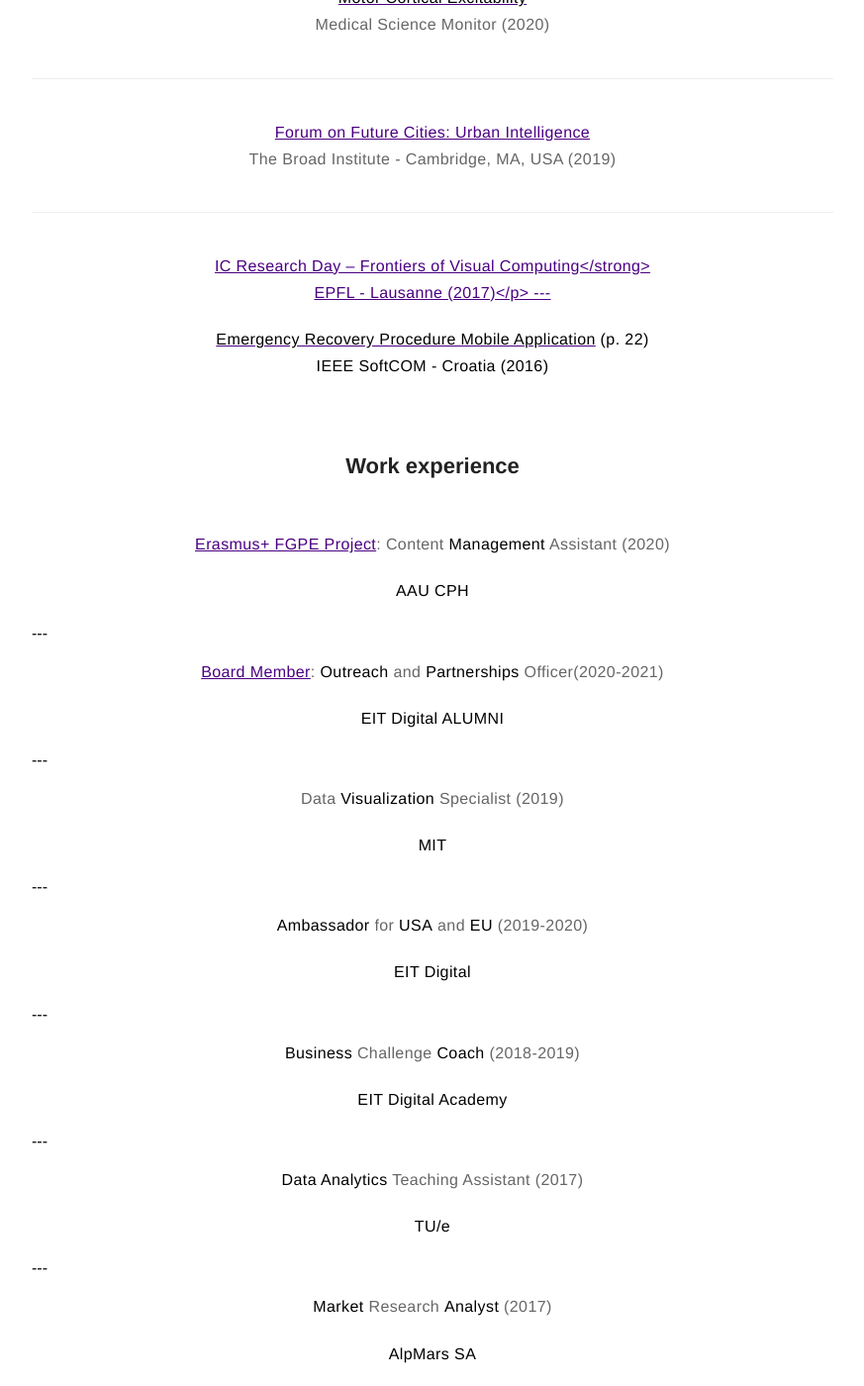
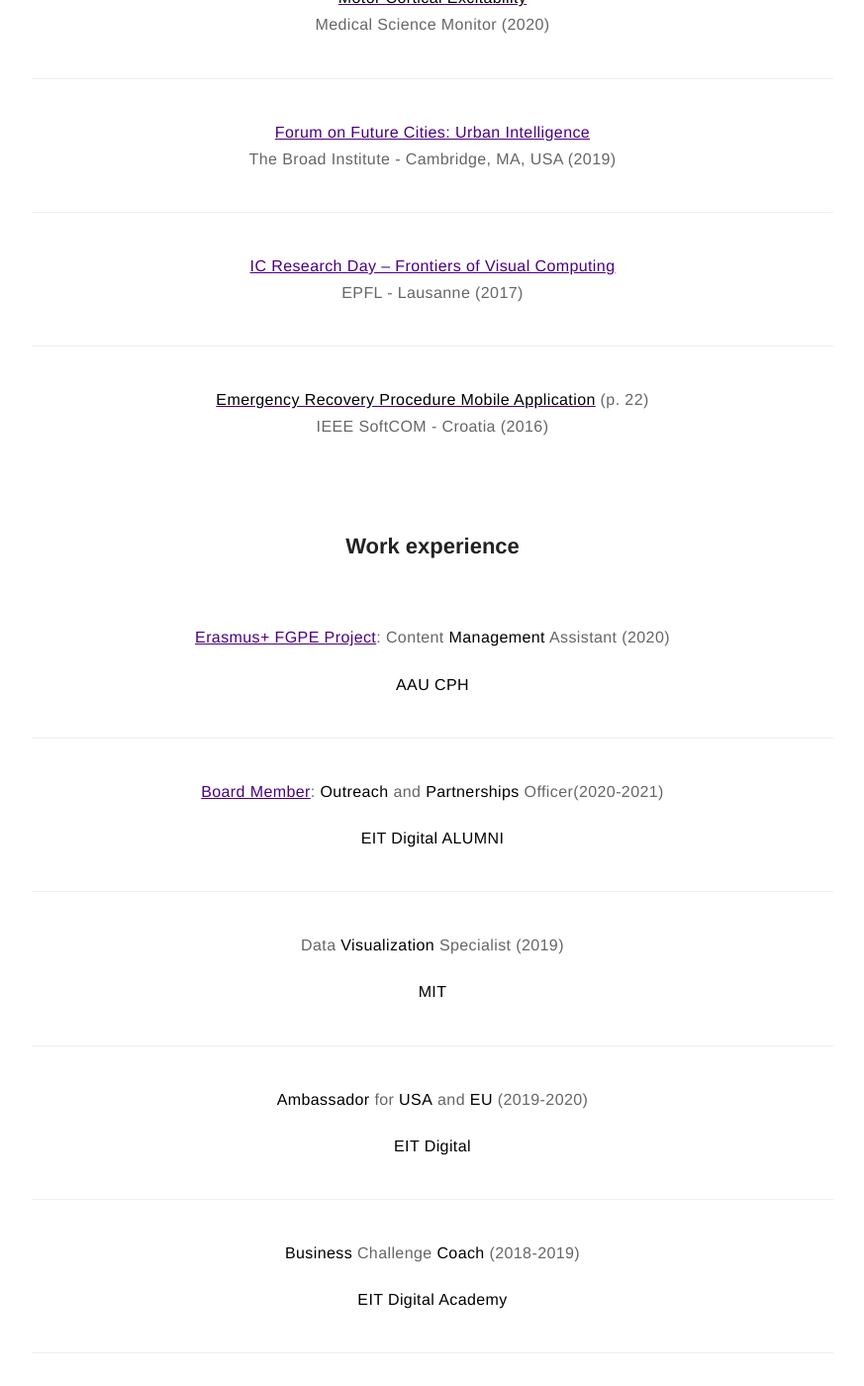
Before and after one commit to dljubenk/dljubenk.github.io, a Jekyll site: the page built from about.md, in a window 1280 px wide and 1400 px high, scrolled down 1259 px. Shown: the whole window at 99% size, without its empty margins (203-1076 px from the left). Built offline with Jekyll 4.4.1, drawn with Linux system fonts in a browser that asks for light colours; some of the changed text lies outside the part shown.

Commit message:
Update about.md

```diff
--- a/about.md
+++ b/about.md
@@ -19,7 +19,7 @@ layout: page
 ---
 <p align="center"><strong><a href="http://senseable.mit.edu/urbanintelligence/">Forum on Future Cities: Urban Intelligence</a></strong><br />The Broad Institute - Cambridge, MA, USA (2019)</p>
 ---
-<p align="center"><strong><a href="https://memento.epfl.ch/event/ic-research-day-2/">IC Research Day – Frontiers of Visual Computing</strong><br />EPFL - Lausanne (2017)</p>
+<p align="center"><strong><a href="https://memento.epfl.ch/event/ic-research-day-2/">IC Research Day – Frontiers of Visual Computing</a></strong><br />EPFL - Lausanne (2017)</p>
 ---
 <p align="center"><a href="http://marjan.fesb.hr/SoftCOM/2016/files/apk/final_program_2016.pdf"><strong>Emergency Recovery Procedure Mobile Application</strong></a> (p. 22)<br /> IEEE SoftCOM - Croatia (2016)</p>
 
```
